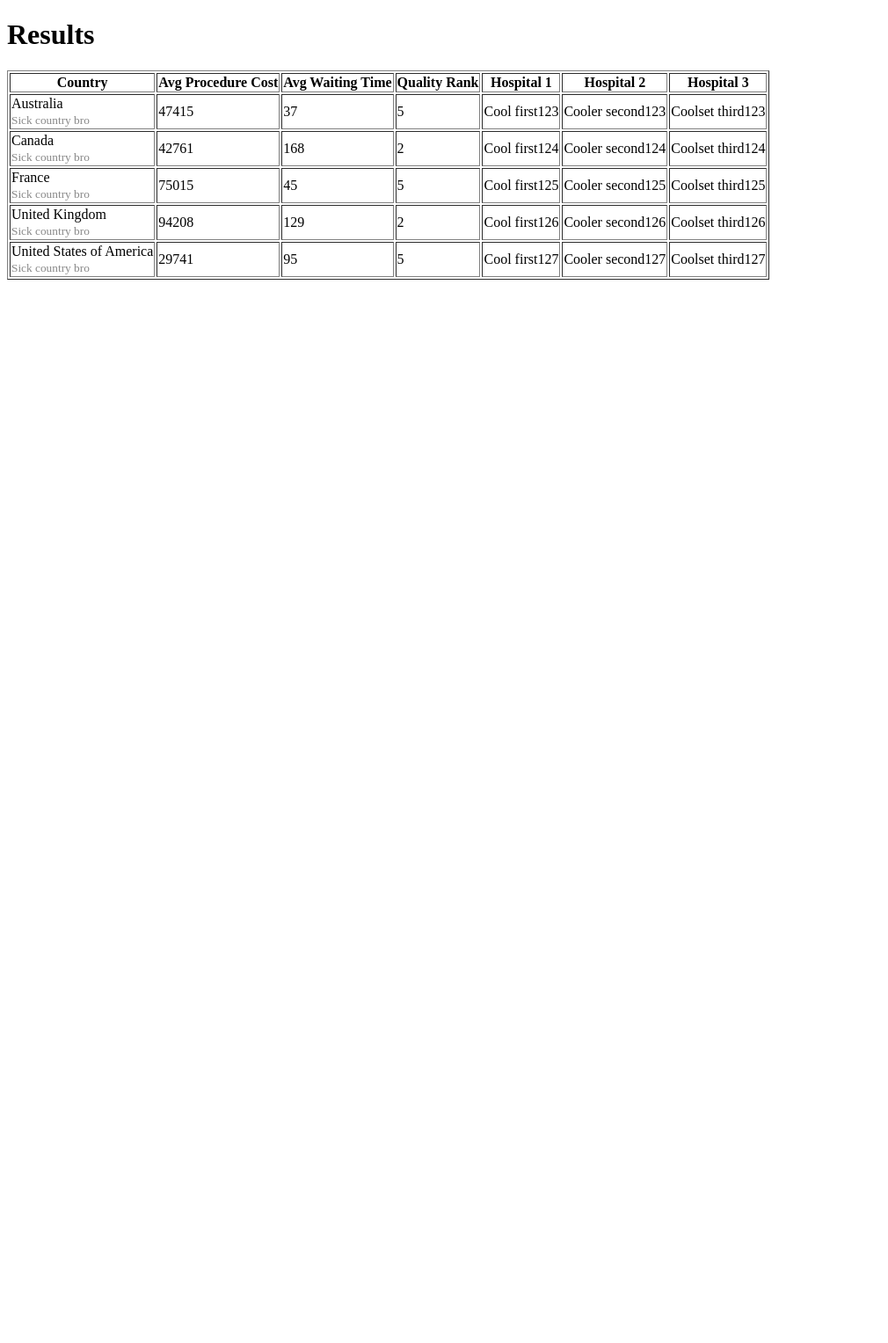
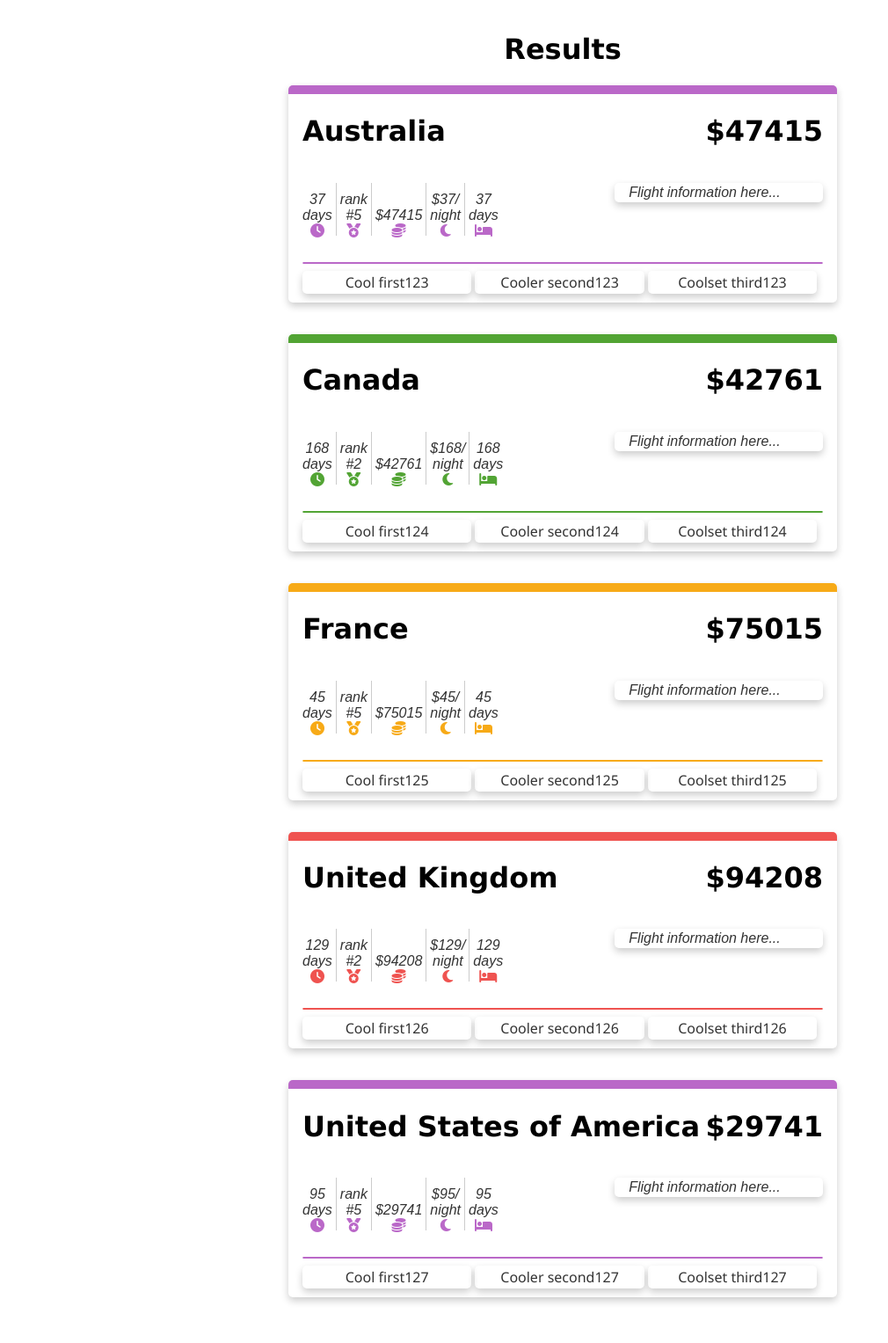
Before and after one commit to lyronctk/DHEA, a Django app: page /results/ in a window 1280 px wide. Shown: the whole page at 88% size, without its empty margins (0-1010 px from the left). Before the commit the page ends 318 px from the top, so only its background shows below. Run offline with Django 3.2, Linux system fonts and the light colour scheme; data comes from the database, SQL or seed files in the repository; some libraries are stand-ins or nearby versions.

Commit message:
update results screen!

```diff
--- a/DHEA/DHEA/settings.py
+++ b/DHEA/DHEA/settings.py
@@ -122,3 +122,7 @@ USE_TZ = True
 # https://docs.djangoproject.com/en/2.2/howto/static-files/
 
 STATIC_URL = '/static/'
+
+STATICFILES_DIRS = [
+    os.path.join(BASE_DIR, "static"),
+]
--- /dev/null
+++ b/DHEA/static/style.css
@@ -0,0 +1,75 @@
+h1 {
+    font-family: Verdana, Geneva, Tahoma, sans-serif;
+}
+
+body{
+  padding: 8px 8px;
+}
+
+.card-big {
+  width: 50%;
+  background-color: #ffffff;
+  margin: 0px auto;
+  position: relative;
+}
+
+a {
+  text-decoration: none;
+  color: #333333;
+}
+
+.card {
+  box-shadow: 0 4px 8px 0 rgba(0,0,0,0.2);
+  transition: 0.3s;
+  border-radius: 5px;
+}
+
+.card-small{
+  width: 32.5%;
+  text-align: center;
+  font-family: 'Segoe UI', Tahoma, Geneva, Verdana, sans-serif;
+  color: #333333;
+}
+
+.card-mid {
+  width: 40%;
+}
+
+hr {
+    border-radius: 2px;
+}
+
+.card:hover {
+  box-shadow: 0 8px 16px 0 rgba(0,0,0,0.2);
+}
+
+
+.container {
+  padding: 2px 16px;
+}
+
+i {
+  font-family: Arial, Helvetica, sans-serif;
+  color: #333333;
+}
+
+.align {
+    display: flex;
+    justify-content: space-between;
+}
+
+.side-by-side{
+  display: inline-block;
+}
+
+.vl {
+  border-left: 1.25px solid #cccccc;
+  height: 60px;
+}
+
+.coloring {
+ height: 10px;
+ width: 100%;
+ transition: 0.3s;
+}
+.coloring:hover {height: 90px}
--- a/DHEA/templates/results.html
+++ b/DHEA/templates/results.html
@@ -1,40 +1,88 @@
+
+
 <!DOCTYPE html>
 <html>
   <head>
     <meta charset="utf-8">
     <title>Results</title>
+    <meta name="viewport" content="width=device-width, initial-scale=1">
+{% load static %}
+
+<link rel="stylesheet" type="text/css" href="{% static 'style.css' %}">
+
+<script src="https://kit.fontawesome.com/2d935c49d8.js"></script>
   </head>
   <body>
-    <h1>Results</h1>
+    <h1 style="text-align: center">Results</h1>
+        {% for country in countries %}
+        <div class="card card-big">
+          <div class="coloring" style="z-index: 0; position: absolute; top: 0px; right:0px; background-color: {% cycle '#BA68C8' '#52A434' '#F7AA17' '#EF5350' as rcolor %}; border-top-left-radius: 5px; border-top-right-radius: 5px"></div>
+            <div class="container" style="z-index: 2; position: relative; top: 10px;">
+              <div class="side-by-side">
+              <h1>{{ country.name }}</h1>
+              </div>
+              <div class="side-by-side" style="float: right">
+                    <h1>${{ country.avg_procedure_cost }}</h1>
+                    </div>
 
-    <table border="1">
-      <thead>
-        <tr>
-          <th>Country</th>
-          <th>Avg Procedure Cost</th>
-          <th>Avg Waiting Time</th>
-          <th>Quality Rank</th>
-          <th>Hospital 1</th>
-          <th>Hospital 2</th>
-          <th>Hospital 3</th>
-        </tr>
-      </thead>
-      <tbody>
-        {% for country in countries %}
-          <tr>
-            <td>
-              {{ country.name }}<br>
-              <small style="color: #888">Sick country bro</small>
-            </td>
-            <td>{{ country.avg_procedure_cost }}</td>
-            <td>{{ country.avg_waiting_time }}</td>
-            <td>{{ country.quality_rank }}</td>
-            <td>{{ country.hospital_1 }}</td>
-            <td>{{ country.hospital_2 }}</td>
-            <td>{{ country.hospital_3 }}</td>
-          </tr>
+                    <br/><br/>
+              <div class="side-by-side" style="text-align: center">
+                  <i>{{ country.avg_waiting_time }}<br/> days</i> <br/>
+              <i class="fas fa-clock" style="color: {{rcolor}} "></i><br/>
+              </div>
+              <div class="side-by-side vl"></div>
+              <div class="side-by-side" style="text-align: center">
+                  <i>rank <br/>#{{ country.quality_rank }}</i><br/>
+              <i class="fas fa-medal" style="color: {{ rcolor }}"></i>
+              </div>
+              <div class="side-by-side vl"></div>
+              <div class="side-by-side" style="text-align: center">
+                  <i>${{ country.avg_procedure_cost }}</i><br/>
+              <i class="fas fa-coins" style="color: {{ rcolor }}"></i>
+              </div>
+              <div class="side-by-side vl"></div>
+              <div class="side-by-side" style="text-align: center">
+                  <i>${{ country.avg_waiting_time }}/<br/>night</i><br/>
+              <i class="fas fa-moon" style="color: {{ rcolor }}"></i>
+              </div>
+              <div class="side-by-side vl"></div>
+              <div class="side-by-side" style="text-align: center">
+                  <i>{{ country.avg_waiting_time }}<br/>days</i><br/>
+              <i class="fas fa-bed" style="color: {{ rcolor }}"></i>
+              </div>
+              <div class="card card-mid side-by-side" style="float:right">
+                <div class="container">
+                <i>Flight information here...</i>
+                </div>
+              </div>
+
+              <br/>
+              <br/>
+              <hr style="border: 1px solid {{ rcolor }}"/>
+              <div class="card card-small side-by-side" style="padding: 0px 0px">
+                <a href="https://youtube.com" target="_blank">
+                <div class="container">
+                    {{ country.hospital_1 }}
+              </div>
+            </a>
+              </div>
+              <div class="card card-small side-by-side" style="padding: 0px 0px">
+                  <a href="https://youtube.com" target="_blank">
+                  <div class="container">
+                      {{ country.hospital_2 }}
+                </div>
+                </a>
+                </div>
+                <div class="card card-small side-by-side" style="padding: 0px 0px">
+                    <a href="https://youtube.com" target="_blank">
+                    <div class="container">
+                        {{ country.hospital_3 }}
+                  </div>
+                  </div>
+                </a>
+                  <br/><br/>
+            </div>
+            </div><br/><br/>
         {% endfor %}
-      </tbody>
-    </table>
   </body>
 </html>
```
Also changed, not shown: Card.html (deleted, +0 -106 lines).
